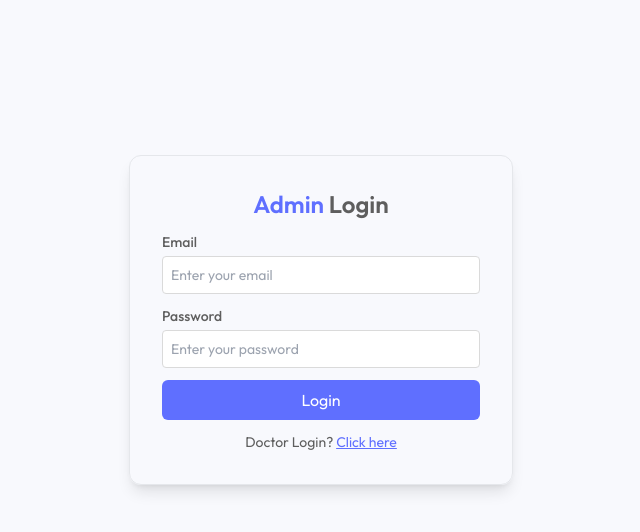
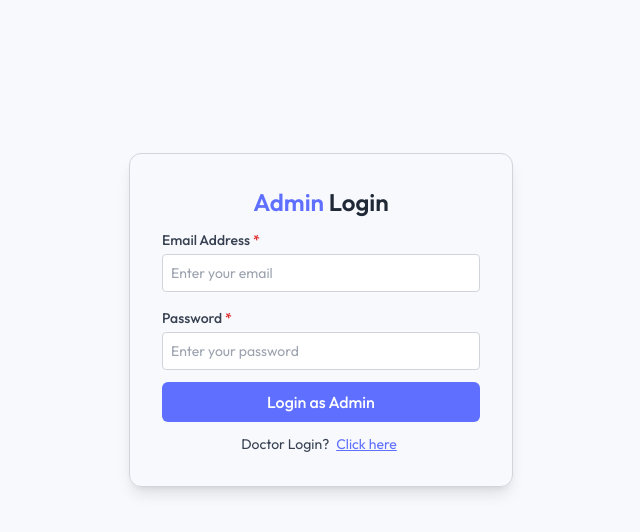
Before and after one commit to ElvinWeb/MediMeet, a React (Vite) app in the folder admin/: page /login in a window 1280 px wide. Shown: the top 532 px of the page, without its empty margins (319-959 px from the left). Built offline with nearby package versions, Linux system fonts and the light colour scheme.

Commit message:
admin login page ui updated

```diff
--- a/admin/src/pages/Login.jsx
+++ b/admin/src/pages/Login.jsx
@@ -19,7 +19,7 @@ const Login = () => {
   const {
     register,
     handleSubmit,
-    formState: { errors },
+    formState: { errors, isSubmitting },
     reset,
   } = useForm({
     resolver: yupResolver(loginValidationSchema),
@@ -36,7 +36,8 @@ const Login = () => {
       const { data } = await api.post(endpoint, formData);
 
       if (!data.success) {
-        return toast.error(data.message || "Login failed");
+        toast.error(data.message || "Login failed");
+        return;
       }
 
       const tokenKey = isAdmin ? "aToken" : "dToken";
@@ -52,63 +53,171 @@ const Login = () => {
     }
   };
 
+  const handleUserTypeToggle = () => {
+    setUserType(isAdmin ? "Doctor" : "Admin");
+    reset();
+  };
+
   return (
+    <>
+      <main
+        id="main-content"
+        className="min-h-[80vh] flex items-center"
+        tabIndex="-1"
+      >
         <form
           onSubmit={handleSubmit(handleLogin)}
-      className="min-h-[80vh] flex items-center"
+          className="min-h-[80vh] flex items-center w-full"
+          noValidate
+          aria-labelledby="login-heading"
+          aria-describedby="login-description"
         >
-      <div className="flex flex-col gap-3 m-auto items-start p-8 min-w-[340px] sm:min-w-96 border rounded-xl text-[#5E5E5E] text-sm shadow-lg">
-        <p className="text-2xl font-semibold m-auto">
+          <div className="flex flex-col gap-3 m-auto items-start p-8 min-w-[340px] sm:min-w-96 border border-gray-300 rounded-xl text-gray-700 text-sm shadow-lg">
+            <header className="w-full text-center">
+              <h1
+                id="login-heading"
+                className="text-2xl font-semibold text-gray-800"
+              >
                 <span className="text-primary">{userType}</span> Login
+              </h1>
+              <p id="login-description" className="sr-only">
+                Sign in to access your {userType.toLowerCase()} dashboard
               </p>
+            </header>
 
-        <div className="w-full">
-          <label className="block text-sm font-medium">Email</label>
+            <div
+              aria-live="polite"
+              aria-atomic="true"
+              className="sr-only"
+              role="status"
+            >
+              {isSubmitting && `Signing in as ${userType}...`}
+            </div>
+
+            <div className="w-full space-y-4">
+              <div>
+                <label
+                  htmlFor="email"
+                  className="block text-sm font-medium text-gray-700 mb-1"
+                >
+                  Email Address{" "}
+                  <span className="text-red-600" aria-label="required">
+                    *
+                  </span>
+                </label>
                 <input
                   {...register("email")}
+                  id="email"
                   type="email"
+                  autoComplete="email"
                   placeholder="Enter your email"
-            className="border border-[#DADADA] rounded w-full p-2 mt-1"
+                  className={`border rounded w-full p-2 transition-colors focus:outline-none focus:ring-2 focus:ring-blue-500 focus:border-transparent ${
+                    errors.email
+                      ? "border-red-500 bg-red-50"
+                      : "border-gray-300 hover:border-gray-400"
+                  }`}
+                  aria-describedby={errors.email ? "email-error" : "email-help"}
+                  aria-invalid={errors.email ? "true" : "false"}
+                  aria-required="true"
                 />
+
                 {errors.email && (
-            <p className="text-red-500 text-xs">{errors.email.message}</p>
+                  <p
+                    id="email-error"
+                    role="alert"
+                    className="text-red-600 text-xs mt-1"
+                    aria-live="polite"
+                  >
+                    {errors.email.message}
+                  </p>
                 )}
               </div>
 
-        <div className="w-full">
-          <label className="block text-sm font-medium">Password</label>
+              <div>
+                <label
+                  htmlFor="password"
+                  className="block text-sm font-medium text-gray-700 mb-1"
+                >
+                  Password{" "}
+                  <span className="text-red-600" aria-label="required">
+                    *
+                  </span>
+                </label>
                 <input
                   {...register("password")}
+                  id="password"
                   type="password"
+                  autoComplete="current-password"
                   placeholder="Enter your password"
-            className="border border-[#DADADA] rounded w-full p-2 mt-1"
+                  className={`border rounded w-full p-2 transition-colors focus:outline-none focus:ring-2 focus:ring-blue-500 focus:border-transparent ${
+                    errors.password
+                      ? "border-red-500 bg-red-50"
+                      : "border-gray-300 hover:border-gray-400"
+                  }`}
+                  aria-describedby={
+                    errors.password ? "password-error" : "password-help"
+                  }
+                  aria-invalid={errors.password ? "true" : "false"}
+                  aria-required="true"
                 />
                 {errors.password && (
-            <p className="text-red-500 text-xs">{errors.password.message}</p>
+                  <p
+                    id="password-error"
+                    role="alert"
+                    className="text-red-600 text-xs mt-1"
+                    aria-live="polite"
+                  >
+                    {errors.password.message}
+                  </p>
                 )}
+              </div>
             </div>
 
             <button
               type="submit"
-          className="bg-primary text-white w-full py-2 rounded-md text-base"
+              disabled={isSubmitting}
+              className={`w-full py-2 rounded-md text-base font-medium transition-all focus:outline-none ${
+                isSubmitting
+                  ? "bg-gray-400 text-gray-600 cursor-not-allowed"
+                  : "bg-primary text-white"
+              }`}
+              aria-describedby="submit-help"
             >
-          Login
+              {isSubmitting ? `Signing in...` : `Login as ${userType}`}
             </button>
 
-        <p className="text-center w-full">
+            <div className="text-center w-full">
+              <p className="text-gray-700">
                 {isAdmin ? "Doctor" : "Admin"} Login?{" "}
-          <span
-            onClick={() => {
-              setUserType(isAdmin ? "Doctor" : "Admin");
-              reset();
-            }}
-            className="text-primary underline cursor-pointer"
+                <button
+                  type="button"
+                  onClick={handleUserTypeToggle}
+                  className="text-primary underline cursor-pointer bg-transparent border-none focus:outline-none  rounded px-1"
+                  aria-describedby="toggle-help"
                 >
                   Click here
-          </span>
+                </button>
+              </p>
+              <p
+                id="toggle-help"
+                className="text-xs text-gray-600 mt-1 sr-only"
+              >
+                Switch between {isAdmin ? "Doctor" : "Admin"} and{" "}
+                {isAdmin ? "Admin" : "Doctor"} login forms
               </p>
             </div>
+
+            <div className="sr-only">
+              <p>Currently set to {userType} login mode.</p>
+              <p>
+                Fill in your credentials and click Login to access your
+                dashboard.
+              </p>
+            </div>
+          </div>
         </form>
+      </main>
+    </>
   );
 };
 
```
Lines whose indentation alone changed are shown as unchanged.
